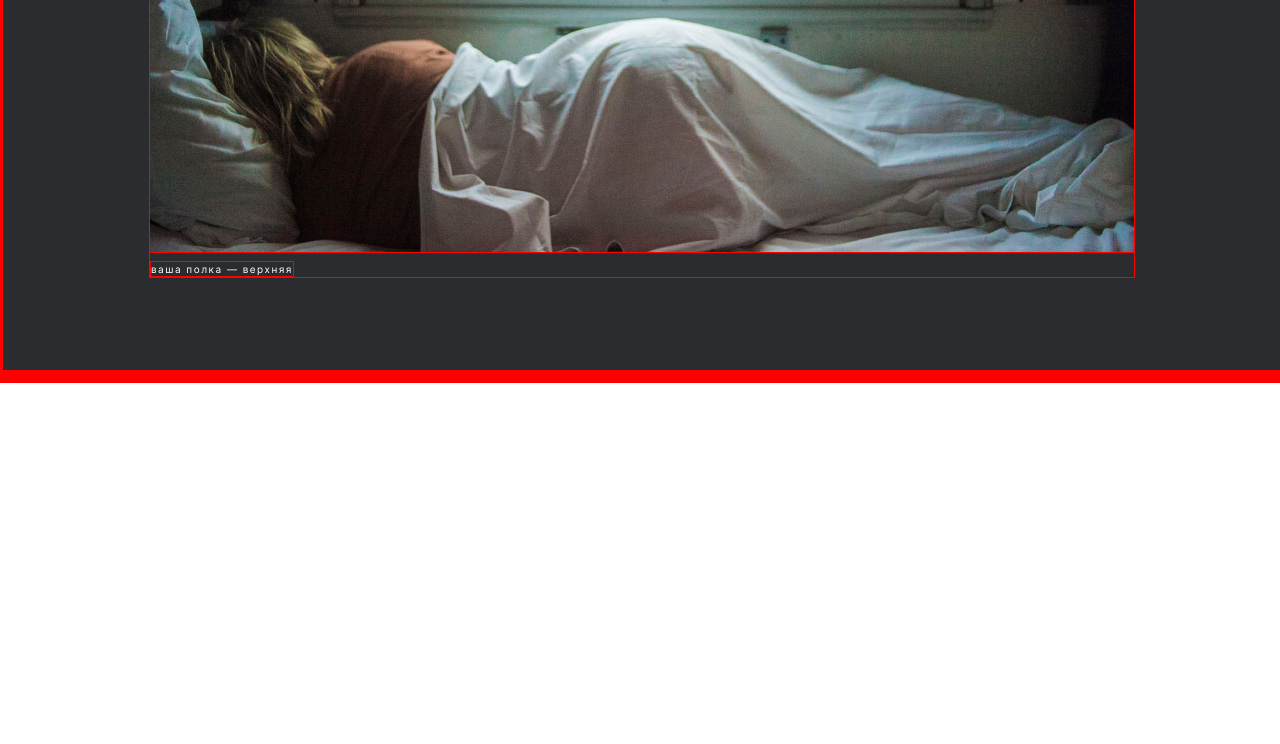
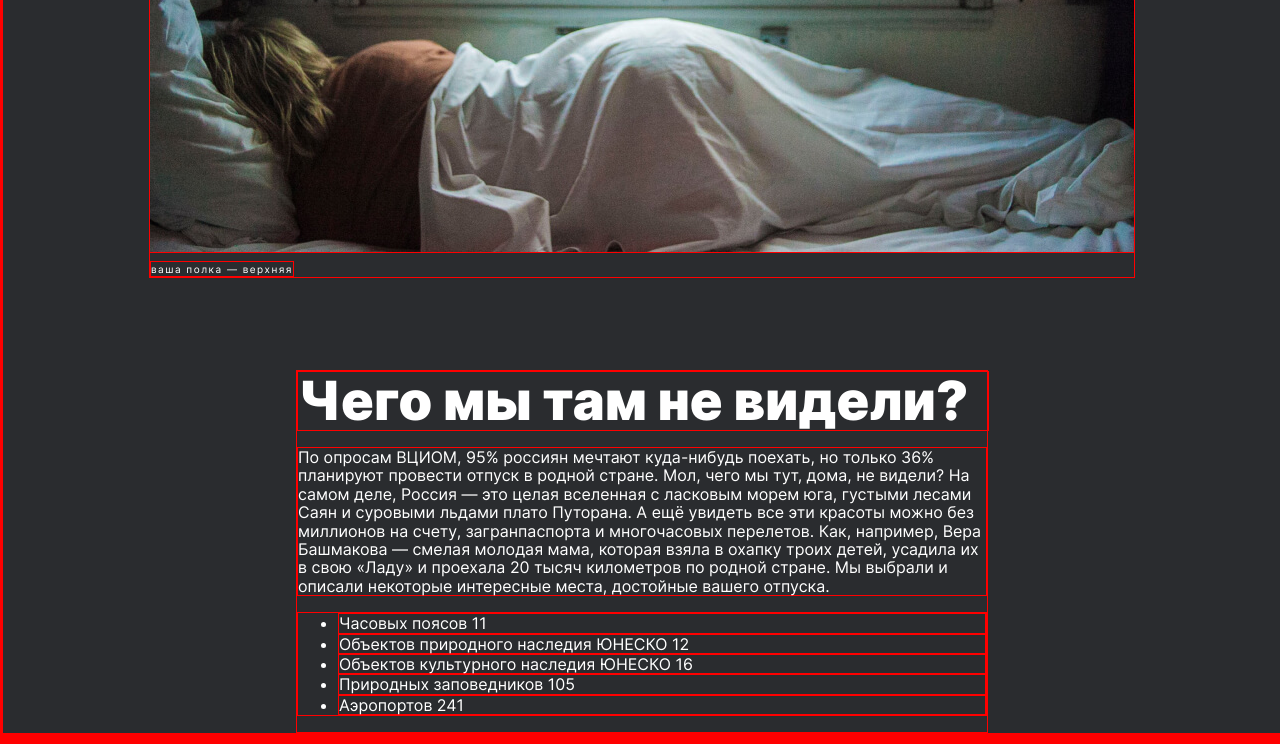
Before and after one commit to proehavshiy/russian-travel, a plain HTML site: page index.html in a window 1280 px wide. Shown: the part 872-1616 px from the top of the page. Before the commit the page ends 1255 px from the top, so only its background shows below. Drawn offline with Linux system fonts and the light colour scheme; files whose address does not match are found by name.

Commit message:
секция intro. Создал блоки в html

```diff
--- /dev/null
+++ b/blocks/intro/__title/intro__title.css
@@ -0,0 +1,8 @@
+.intro__title {
+  margin: 0;
+  width: 690px;
+  font-style: normal;
+  font-weight: 900;
+  font-size: 54px;
+  line-height: 58px;
+}
--- /dev/null
+++ b/blocks/intro/intro.css
@@ -0,0 +1,3 @@
+.intro {
+  width: 690px;
+}
--- a/index.html
+++ b/index.html
@@ -37,7 +37,36 @@
               ваша полка — верхняя
             </p>
           </section>
-          <section class="intro"></section>
+          <section class="intro page__wrap">
+            <h2 class="intro__title">
+              Чего мы там не видели?
+            </h2>
+            <p class="intro__text">
+              По опросам ВЦИОМ, 95% россиян мечтают куда-нибудь поехать, но только 36% планируют провести отпуск в родной стране.
+              Мол, чего мы тут, дома, не видели? На самом деле, Россия — это целая вселенная с ласковым морем юга,
+              густыми лесами Саян и суровыми льдами плато Путорана. А ещё увидеть все эти красоты можно без миллионов на счету,
+              загранпаспорта и многочасовых перелетов. Как, например, Вера Башмакова — смелая молодая мама, которая взяла в охапку троих детей,
+              усадила их в свою «Ладу» и проехала 20 тысяч километров по родной стране.
+              Мы выбрали и описали некоторые интересные места, достойные вашего отпуска.
+            </p>
+            <ul class="intro__list">
+              <li>
+                Часовых поясов 11
+              </li>
+              <li>
+                Объектов природного наследия ЮНЕСКО 12
+              </li>
+              <li>
+                Объектов культурного наследия ЮНЕСКО 16
+              </li>
+              <li>
+                Природных заповедников 105
+              </li>
+              <li>
+                Аэропортов 241
+              </li>
+            </ul>
+          </section>
           <section class="photo-grid"></section>
           <section class="places"></section>
           <section class="cover"></section>
--- a/pages/index.css
+++ b/pages/index.css
@@ -19,3 +19,8 @@
   @import url(../blocks/lead/__image/lead__image.css);
   @import url(../blocks/lead/__figcaption/lead__figcaption.css);
   @import url(../blocks/lead/__map/lead__map.css);
+  /*section intro*/
+  @import url(../blocks/intro/intro.css);
+  @import url(../blocks/intro/__title/intro__title.css);
+  @import url(../blocks/intro/__text/intro__text.css);
+  @import url(../blocks/intro/__list/intro__list.css);
```
Also changed, not shown: blocks/intro/__list/intro__list.css (added), blocks/intro/__text/intro__text.css (added).
